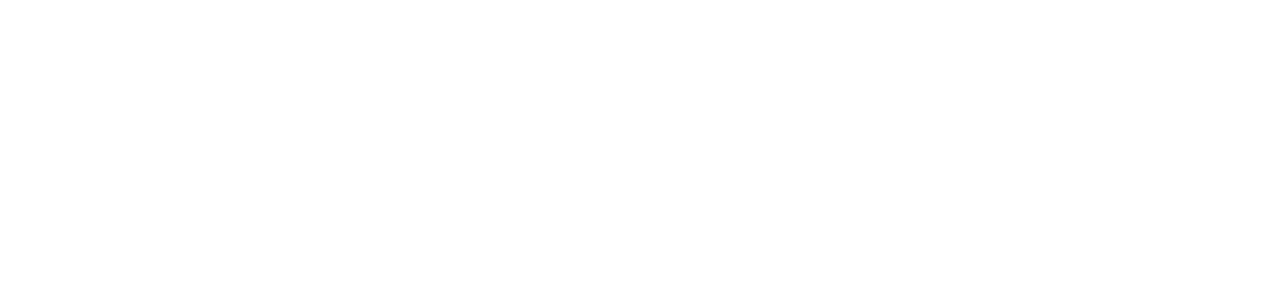
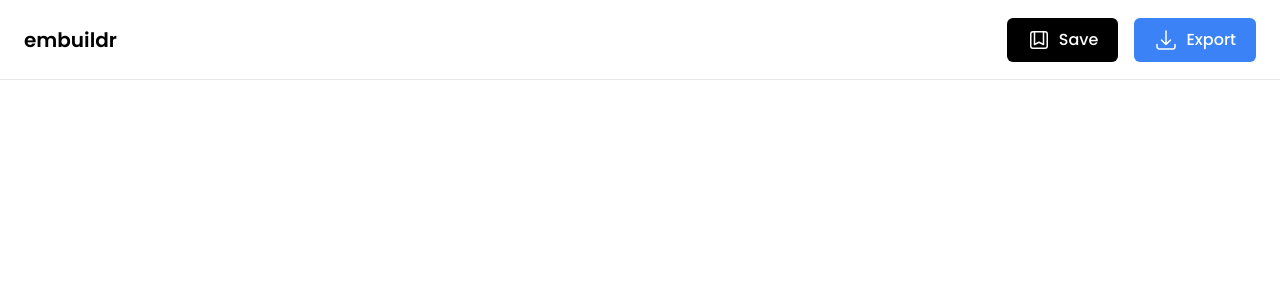
Before and after one commit to codewithadelite/embuildr, a Next.js app: page /editor in a window 1280 px wide. Shown: the top 300 px of the page. Built offline with nearby package versions, Linux system fonts and the light colour scheme.

Commit message:
Added UI for Editor TopBar

```diff
--- a/app/editor/page.tsx
+++ b/app/editor/page.tsx
@@ -1,11 +1,11 @@
 import React from 'react'
-
+import TopBar from '@/components/editor/top-bar'
 
 const Editor = () => {
   return (
-    <div>
-
-    </div>
+    <main className='flex flex-col h-screen'>
+        <TopBar />
+    </main>
   )
 }
 
--- /dev/null
+++ b/components/editor/editor-container.tsx
@@ -0,0 +1,11 @@
+import React from 'react'
+
+const EditorContainer = () => {
+  return (
+    <div >
+
+    </div>
+  )
+}
+
+export default EditorContainer
--- /dev/null
+++ b/components/editor/top-bar.tsx
@@ -0,0 +1,34 @@
+import React from 'react'
+import Link from 'next/link'
+import Button from '../ui/button'
+import { ArrowDownTrayIcon, BookmarkSquareIcon } from '@heroicons/react/24/outline'
+
+const TopBar = () => {
+  return (
+    <header>
+        <div className='border-b flex h-[60px] items-center justify-between md:h-[80px] px-6'>
+            <div className="flex items-center gap-3">
+                <Link href="/">
+                    <span className='text-black dark:text-white text-xl font-semibold'>
+                        embuildr
+                    </span>
+                </Link>
+            </div>
+
+            <div className="flex flex-col md:flex-row items-center gap-4 ">
+                <Button color='blue' className='rounded-md flex items-center font-medium bg-black'>
+                    <BookmarkSquareIcon className='h-6 text-white mr-2'/>
+                    Save
+                </Button>
+                <Button color='blue' className='rounded-md flex items-center font-medium'>
+                    <ArrowDownTrayIcon className='h-6 text-white mr-2'/>
+                    Export
+                </Button>
+          </div>
+
+        </div>
+    </header>
+  )
+}
+
+export default TopBar
```
